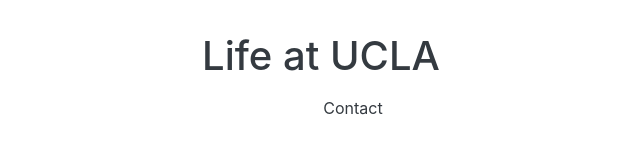
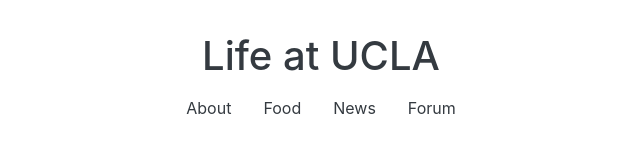
Before and after one commit to marisamark/LifeAtUCLA, a plain HTML site: page pages/index.html in a window 1280 px wide. Shown: the whole page, without its empty margins (319-959 px from the left). Drawn offline with nearby package versions, Linux system fonts and the light colour scheme.

Commit message:
adding first navbar

```diff
--- a/pages/index.html
+++ b/pages/index.html
@@ -16,11 +16,12 @@
                         </a>
                 </div>
                 <div class="row justify-content-center mb-3">
-                        <a class="nav-item nav-link text-dark" href=""><span
-                        class="sr-only">(current)</span></a>
+                        <a class="nav-item nav-link text-dark" href="index.html"><span
+                        class="sr-only">(current)</span>About</a>
                         <a class="nav-item nav-link active text-dark"
-                        href=""></a>
-                        <a class="nav-item nav-link text-dark" href="">Contact</a>
+                        href="food.html">Food</a>
+                        <a class="nav-item nav-link text-dark" href="news.html">News</a>
+                        <a class="nav-item nav-link text-dark" href="forum.html">Forum</a>
                 </div>
         </div>
 </nav>
```
